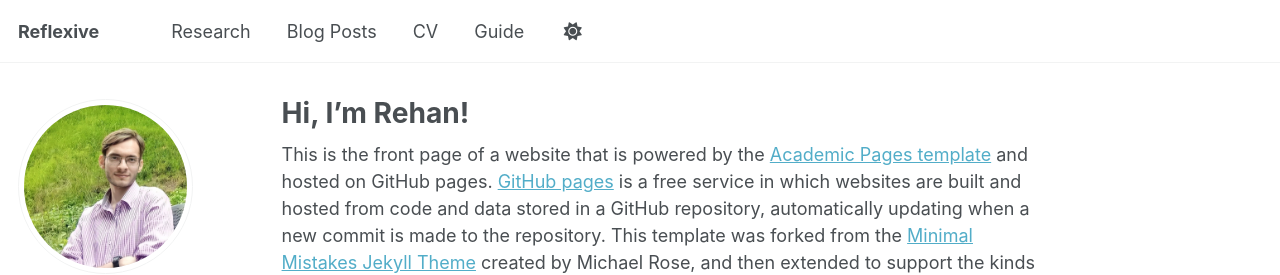
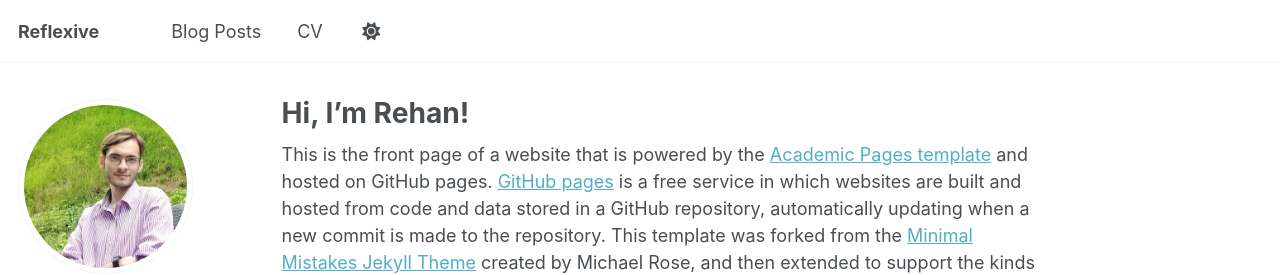
Before and after one commit to rayhannaqvi/rayhannaqvi.github.io, a Jekyll site: the page built from _pages/about.md, in a window 1280 px wide. Shown: the top 275 px of the page. Built offline with Jekyll 4.4.1, drawn with Linux system fonts in a browser that asks for light colours.

Commit message:
Update navigation.yml

```diff
--- a/_data/navigation.yml
+++ b/_data/navigation.yml
@@ -9,8 +9,6 @@
 
 main:
 
-  - title: "Research"
-    url: /research/
 
   - title: "Blog Posts"
     url: /year-archive/
@@ -20,6 +18,3 @@ main:
 
   # - title: "CV"
   #   url: /cv-json/
-
-  - title: "Guide"
-    url: /markdown/
```
